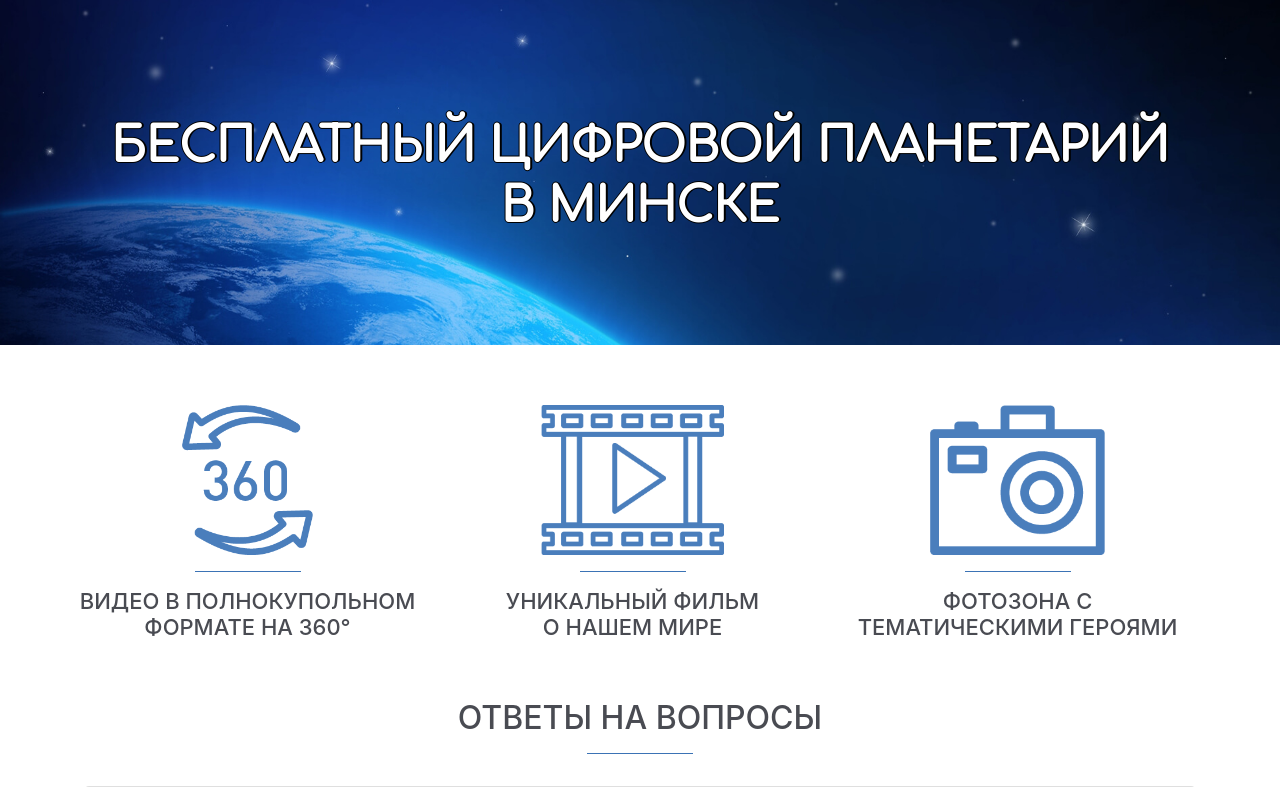
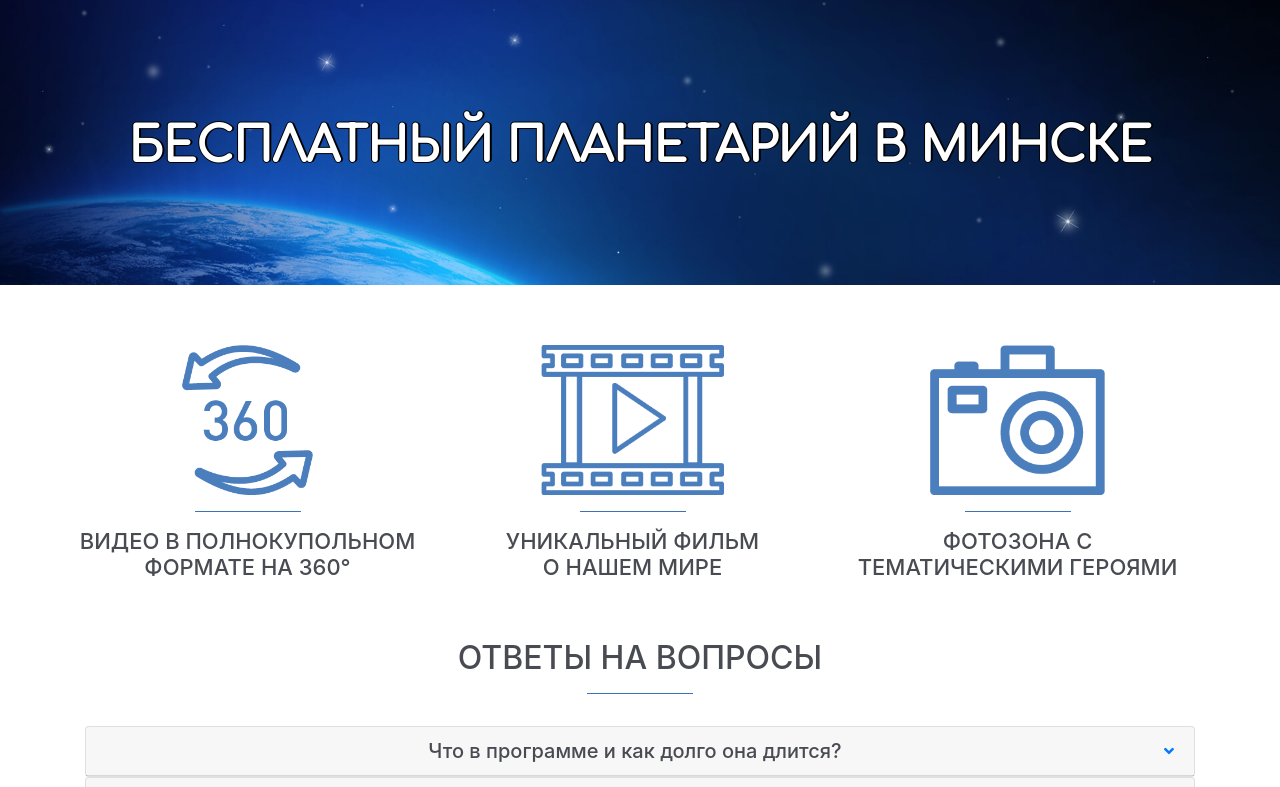
Before and after one commit to lowbob911/planetarium-v2, a plain HTML site: page index.html in a window 1280 px wide. Shown: the top 787 px of the page. Drawn offline with nearby package versions, Linux system fonts and the light colour scheme; a web font is replaced by a local one.

Commit message:
Title update

```diff
--- a/index.html
+++ b/index.html
@@ -60,7 +60,7 @@
 	<div class="page">
 		<header class="vide">
 			<div class="container vide_content">
-				<h2>Бесплатный цифровой планетарий в&nbsp;Минске</h2>
+				<h2>Бесплатный планетарий в&nbsp;Минске</h2>
 			</div>
 		</header>
 
```
